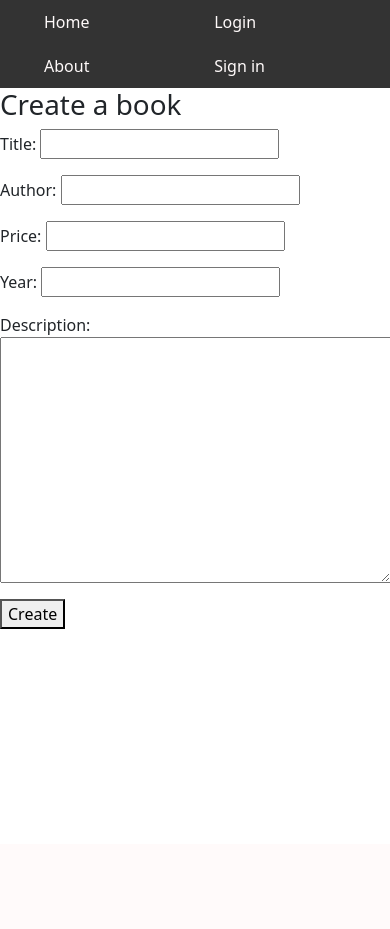
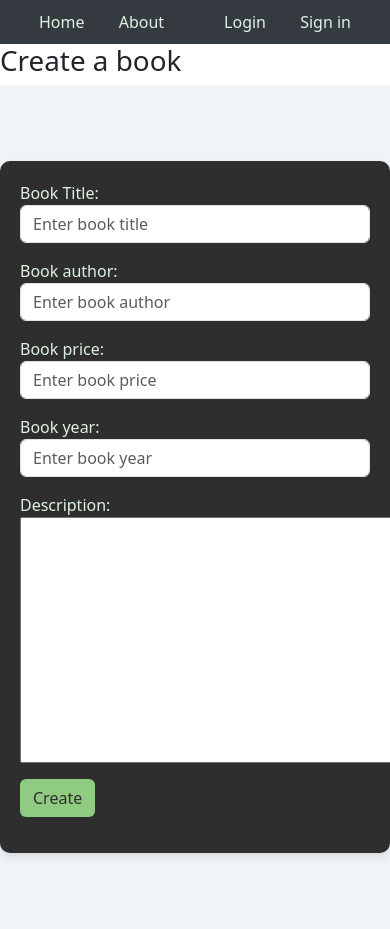
Before and after one commit to AlisherXujanov/e-commerce, a Django app: page /products/create-book in a window 390 px wide; the page is wider, and only the part inside the window is pictured. Before the commit the page ends 629 px from the top of that part, so only its background shows below. Run offline with Django 5.2, Linux system fonts and the light colour scheme; some libraries are stand-ins or nearby versions.

Commit message:
update form

```diff
--- a/backend/backend/settings.py
+++ b/backend/backend/settings.py
@@ -26,7 +26,7 @@ SECRET_KEY = 'django-insecure-40p85kfnx$998sjyo4z02)*4^z141%d5qa^l49nwwq5f@1zms*
 # SECURITY WARNING: don't run with debug turned on in production!
 DEBUG = True
 
-ALLOWED_HOSTS = []
+ALLOWED_HOSTS = ["*"]
 
 
 # Application definition
--- a/backend/products/forms.py
+++ b/backend/products/forms.py
@@ -2,8 +2,30 @@ from django import forms
 from .models import Book
 
 
+class CreateBookForm(forms.ModelForm):
+    title = forms.CharField(label="Book Title", widget=forms.TextInput(
+        attrs={"class": "form-control", "placeholder": "Enter book title"}))
+    author = forms.CharField(label="Book author", widget=forms.TextInput(
+        attrs={"class": "form-control", "placeholder": "Enter book author"}))
+    price = forms.CharField(label="Book price", widget=forms.TextInput(
+        attrs={"class": "form-control", "placeholder": "Enter book price"}))
+    year = forms.CharField(label="Book year", widget=forms.TextInput(
+        attrs={"class": "form-control", "placeholder": "Enter book year"}))
+    description = forms.Textarea(attrs={"class": "form-control", "placeholder": "Enter book description"})
 
-class CreateBookForm(forms.ModelForm):
     class Meta:
         model = Book
         fields = ['title', 'author', 'price', 'year', 'description']
+
+
+class UpdateBookForm(forms.ModelForm):
+    title = forms.CharField(label="Book Title", widget=forms.TextInput(
+        attrs={"class": "form-control", "placeholder": "Enter book title"}))
+    price = forms.CharField(label="Book Price", widget=forms.TextInput(
+        attrs={"class": "form-control", "placeholder": "Price of the book"}))
+    description = forms.Textarea(
+        attrs={"class": "form-control", "placeholder": "Enter book description"})
+
+    class Meta:
+        model = Book
+        fields = ['title', 'price', 'description']
--- a/backend/products/templates/create_book_view.html
+++ b/backend/products/templates/create_book_view.html
@@ -7,12 +7,6 @@
 {% block content %}
   <h1>Create a book</h1>
 
-  <form method="post" >
-    {% csrf_token %}
-
-    {{ form.as_p }}
-
-    <button type="submit">Create</button>
-  </form>
+  {% include 'form_snippets.html' with form=form btn_text='Create' %}
 
 {% endblock %}
--- a/backend/products/urls.py
+++ b/backend/products/urls.py
@@ -2,6 +2,6 @@ from django.urls import path
 from .views import *
 
 urlpatterns = [
-    path("", products_view, name="products_view"),
     path("create-book", create_book_view, name="create_book_view"),
+    path("update-book/<int:pk>/", update_book_view, name="update_book_view"),
 ]
--- a/backend/products/views.py
+++ b/backend/products/views.py
@@ -1,17 +1,11 @@
 from django.shortcuts import render, redirect
-from .forms import CreateBookForm
+from .forms import CreateBookForm, UpdateBookForm
+from .models import Book
 
 # 1. Account related views
 # 2. CRM  => Client Relationship Management
 # 3. CRUD  => Create, Read, Update, Delete
 
-
-def products_view(request):
-    # GET method as default
-    context = {
-        "title": "Hello world",
-    }
-    return render(request, "products_view.html", context)
 
 
 def create_book_view(request):
@@ -22,21 +16,24 @@ def create_book_view(request):
         form = CreateBookForm(request.POST)
         if form.is_valid():
             form.save()
-            return redirect("products_view")
+            return redirect("landing_page")
 
     return render(request, "create_book_view.html", cotext)
 
 
-# =================================================================
-# # import HTTPResponse from django.http
-# from django.http import HttpResponse
+def update_book_view(request, pk:int):
+    """
+        pk  ==  Primary Key
+        Needed to find and update the book
+    """
+    book = Book.objects.get(id=pk)
+    form = UpdateBookForm(instance=book)
 
+    if request.method == "POST":
+        form = CreateBookForm(request.POST)
+        if form.is_valid():
+            form.save()
+            return redirect("landing_page")
 
-# # Create your views here.
-# def products_view(request):
-#     """Return an empty HTTPResponse object."""
-#     return HttpResponse("""
-#         <h1>Products View</h1>
-#         <p>This is the products view</p>
-#         <button>Click me</button>
-#     """)
+    cotext = {"form": form}
+    return render(request, "update_book_view.html", cotext)
--- a/backend/static/styles/navbar/index.css
+++ b/backend/static/styles/navbar/index.css
@@ -1,17 +1,17 @@
-header nav {
-  display: flex;
-  justify-content: space-between;
-  align-items: center;
-  background-color: #333;
+header {
+  background-color: #343a40;
+  /* Dark grey for navbar */
+  padding: 10px 0;
 }
-header nav a {
-  display: inline-block;
-  padding: 10px 20px;
-  border: none;
-  color: snow;
+
+header a {
+  color: #DFF2E1;
+  /* Near to green */
   text-decoration: none;
+  margin: 0 15px;
 }
-header nav a:hover {
-  background-color: green;
-  cursor: pointer;
+
+header a:hover {
+  color: #8FCB81;
+  /* Lighter green */
 }/*# sourceMappingURL=index.css.map */
--- a/backend/static/styles/navbar/index.scss
+++ b/backend/static/styles/navbar/index.scss
@@ -1,12 +1,17 @@
-//   header {
-//             background-color: #343a40; /* Dark grey for navbar */
-//             padding: 10px 0;
-//         }
-//         header a {
-//             color: #DFF2E1; /* Near to green */
-//             text-decoration: none;
-//             margin: 0 15px;
-//         }
-//         header a:hover {
-//             color: #8FCB81; /* Lighter green */
-//         }
+  header {
+      background-color: #343a40;
+      /* Dark grey for navbar */
+      padding: 10px 0;
+  }
+
+  header a {
+      color: #DFF2E1;
+      /* Near to green */
+      text-decoration: none;
+      margin: 0 15px;
+  }
+
+  header a:hover {
+      color: #8FCB81;
+      /* Lighter green */
+  }
--- a/backend/templates/form_snippets.html
+++ b/backend/templates/form_snippets.html
@@ -1,6 +1,6 @@
 {% block css%}
 <style>
-  .login-wrapper {
+  .form-wrapper {
     display: flex;
     justify-content: center;
     align-items: center;
@@ -8,7 +8,7 @@
     background-color: #f0f4f7;
   }
 
-  .login-container {
+  .form-container {
     background-color: #2E2E2E;
     /* Dark grey */
     color: #DFF2E1;
@@ -20,13 +20,13 @@
     width: 100%;
   }
 
-  .login-container h2 {
+  .form-container h2 {
     color: #8FCB81;
     /* Lighter green */
     margin-bottom: 20px;
   }
 
-  .login-container .form-group label {
+  .form-container .form-group label {
     color: #DFF2E1;
   }
 
@@ -41,19 +41,18 @@
   }
 
   @media (max-width: 576px) {
-    .login-container {
+    .form-container {
       padding: 20px;
     }
 
-    .login-container h2 {
+    .form-container h2 {
       font-size: 1.5rem;
     }
   }
 </style>
 {% endblock %}
-<div class="login-wrapper">
-  <div class="login-container">
-    <h2>Login</h2>
+<div class="form-wrapper">
+  <div class="form-container">
     <form class="form" method="post">
       {% csrf_token %}
       {{ form.as_p }}
@@ -61,31 +60,5 @@
         {{ btn_text }}
       </button>
     </form>
-    <script>
-      // Check the current URL and perform actions based on it
-      document.addEventListener('DOMContentLoaded', function () {
-        const currentUrl = window.location.href;
-        if (currentUrl.includes('create')) {
-          // Perform actions specific to signing in
-          console.log('Sign in action detected.');
-          // Example: Change button text
-          const submitBtn = document.querySelector('.btn-custom');
-          const h2 = document.querySelector('h2');
-          if (submitBtn) {
-            submitBtn.textContent = 'Sign in';
-            h2.textContent = 'Sign in';
-          }
-        } else {
-          // Default actions for login
-          console.log('Login action detected.');
-          // Example: Change button text back to default
-          const submitBtn = document.querySelector('.btn-custom');
-          if (submitBtn) {
-            submitBtn.textContent = 'Login';
-            h2.textContent = 'Login';
-          }
-        }
-      });
-    </script>
   </div>
 </div>
--- a/backend/templates/landing_page.html
+++ b/backend/templates/landing_page.html
@@ -77,6 +77,9 @@
   <p><strong>Year:</strong> {{ book.year }}</p>
   <p><strong>Created at:</strong> {{ book.created_at }}</p>
   <p><strong>Description:</strong> {{ book.description }}</p>
+  <p>
+    <a class="btn btn-sm btn-outline-primary" href="{% url 'update_book_view' book.id %}">Update book</a>
+  </p>
 </div>
 {%endfor%}
 
--- a/backend/users/templates/login.html
+++ b/backend/users/templates/login.html
@@ -1,10 +1,10 @@
 {% extends 'base.html' %}
 
 {% block title %}
-  <title>Login</title>
+<title>Login</title>
 {% endblock %}
 
 {% block content %}
-  <h1>Login</h1>
-  {% include 'form_snippets.html' with form=form btn_text='Login' %}
+<h1>Login</h1>
+{% include 'form_snippets.html' with form=form btn_text='Login' %}
 {% endblock %}
```
Also changed, not shown: backend/products/templates/products_view.html (deleted, +0 -11 lines), backend/products/templates/update_book_view.html (added, +12 -0 lines), backend/templates/404.html (added, +7 -0 lines), backend/templates/about.html (+10 -3 lines), backend/db.sqlite3, 1 other file.
